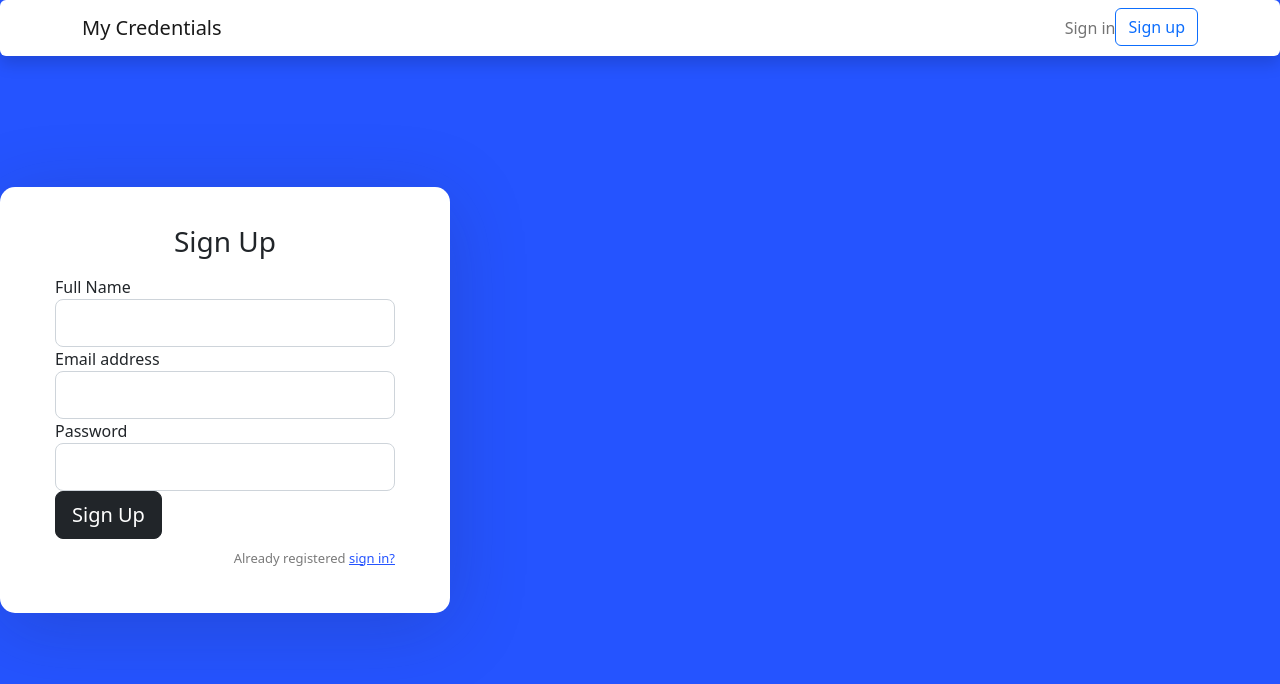
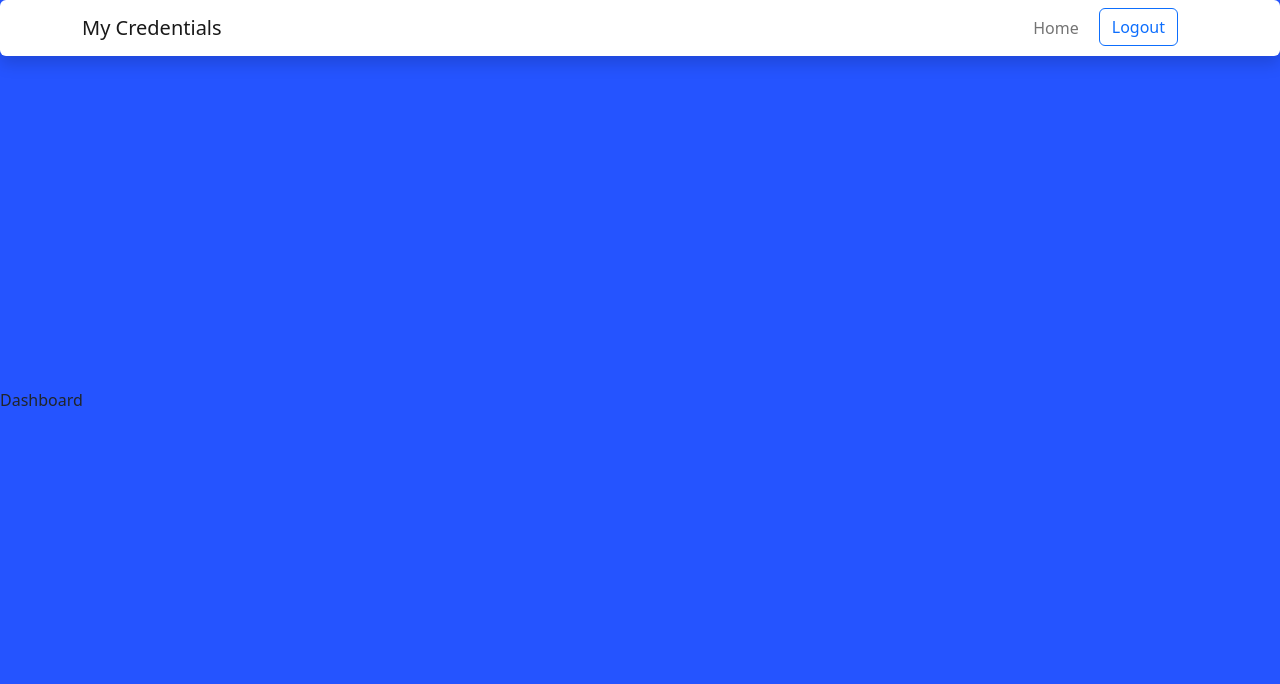
Before and after one commit to Saq-torosyan82/my_credentials_front_end, a Vue app: page / in a window 1280 px wide. Shown: the top 684 px of the page. Built offline with nearby package versions, Linux system fonts and the light colour scheme.

Commit message:
made navigation and pages for auth and not auth

```diff
--- a/src/App.vue
+++ b/src/App.vue
@@ -1,36 +1,32 @@
 <template>
   <div class="vue-tempalte">
     <!-- Navigation -->
-    <nav
-      class="navbar shadow bg-white rounded justify-content-between flex-nowrap flex-row fixed-top"
-    >
-      <div class="container">
-        <a
-          class="navbar-brand float-left"
-          target="_blank"
-        >
-          My Credentials
-        </a>
-        <ul class="nav navbar-nav flex-row float-right">
-          <li class="nav-item">
-            <router-link class="nav-link pr-3" to="/login">Sign in</router-link>
-          </li>
-          <li class="nav-item">
-            <router-link class="btn btn-outline-primary" to="/"
-              >Sign up</router-link
-            >
-          </li>
-        </ul>
-      </div>
-    </nav>
+    <NavBar :is-auth="isAuth" />
 
     <!-- Main -->
     <div class="App">
       <div class="vertical-center">
-        <div class="inner-block">
-          <router-view />
-        </div>
+        <Main :is-auth="isAuth" />
       </div>
     </div>
   </div>
 </template>
+
+<script>
+import NavBar from "@/components/NavBar";
+import Main from "@/components/Main";
+
+export default {
+  name: "App",
+  components: {
+    NavBar,
+    Main
+  },
+  props: {
+    isAuth: {
+      type: Boolean,
+      default: true,
+    }
+  }
+}
+</script>
--- a/src/assets/css/main.css
+++ b/src/assets/css/main.css
@@ -6,6 +6,9 @@
     min-height: 100vh;
     display: flex;
     font-weight: 400;
+  }
+  #app {
+    width: 100%;
   }
   body,
   html,
@@ -18,6 +21,9 @@
   .navbar-light {
     background-color: #ffffff;
     box-shadow: 0px 14px 80px rgba(34, 35, 58, 0.2);
+  }
+  .nav-item {
+    margin-right: 20px;
   }
   .vertical-center {
     display: flex;
--- /dev/null
+++ b/src/components/Dashboard.vue
@@ -0,0 +1,15 @@
+<template>
+    <div>
+Dashboard
+    </div>
+</template>
+
+<script>
+    export default {
+        name: "Dashboard",
+    }
+</script>
+
+<style lang="scss" scoped>
+
+</style>
--- /dev/null
+++ b/src/components/Home.vue
@@ -0,0 +1,15 @@
+<template>
+    <div>
+        Home Page
+    </div>
+</template>
+
+<script>
+    export default {
+        name: "Home",
+    }
+</script>
+
+<style lang="scss" scoped>
+
+</style>
--- a/src/components/Login.vue
+++ b/src/components/Login.vue
@@ -10,14 +10,12 @@
                 <label>Password</label>
                 <input type="password" class="form-control form-control-lg" />
             </div>
-            <button type="submit" class="btn btn-dark btn-lg btn-block">Sign In</button>
+            <button type="submit" class="btn btn-dark btn-lg btn-block mt-5">Sign In</button>
         </form>
     </div>
 </template>
+
 <script>
-    export default {
-        data() {
-            return {}
-        }
-    }
+export default {
+}
 </script>
--- /dev/null
+++ b/src/components/Main.vue
@@ -0,0 +1,30 @@
+<template>
+    <div>
+        <Dashboard v-if="isAuth" />
+
+        <div v-else class="inner-block">
+          <router-view />
+        </div>
+    </div>
+</template>
+
+<script>
+import Dashboard from "@/components/Dashboard";
+
+export default {
+    name: "Main",
+    components: {
+        Dashboard
+    },
+    props: {
+        isAuth: {
+            type: Boolean,
+            default: false,
+        }
+    }
+}
+</script>
+
+<style lang="scss" scoped>
+
+</style>
--- /dev/null
+++ b/src/components/NavBar.vue
@@ -0,0 +1,42 @@
+<template>
+    <div>
+        <nav
+            class="navbar shadow bg-white rounded justify-content-between flex-nowrap flex-row fixed-top"
+        >
+            <div class="container">
+                <a
+                    class="navbar-brand float-left"
+                    target="_blank"
+                >
+                    My Credentials
+                </a>
+
+                <AuthNav v-if="isAuth" />
+                <NotAuthNav v-else />
+            </div>
+        </nav>
+    </div>
+</template>
+
+<script>
+import AuthNav from "@/components/elements/navigations/AuthNav";
+import NotAuthNav from "@/components/elements/navigations/NotAuthNav";
+
+export default {
+    name: "NavBar",
+    components: {
+        AuthNav,
+        NotAuthNav
+    },
+    props: {
+        isAuth: {
+            type: Boolean,
+            default: false,
+        }
+    }
+}
+</script>
+
+<style lang="scss" scoped>
+
+</style>
--- a/src/components/Signup.vue
+++ b/src/components/Signup.vue
@@ -14,7 +14,7 @@
                 <label>Password</label>
                 <input type="password" class="form-control form-control-lg" />
             </div>
-            <button type="submit" class="btn btn-dark btn-lg btn-block">Sign Up</button>
+            <button type="submit" class="btn btn-dark btn-lg btn-block mt-5">Sign Up</button>
             <p class="forgot-password text-right">
                 Already registered
                 <router-link :to="{name: 'login'}">sign in?</router-link>
@@ -22,10 +22,8 @@
         </form>
     </div>
 </template>
+
 <script>
-    export default {
-        data() {
-            return {}
-        }
-    }
+export default {
+}
 </script>
--- /dev/null
+++ b/src/components/elements/navigations/AuthNav.vue
@@ -0,0 +1,22 @@
+<template>
+    <div>
+        <ul class="nav navbar-nav flex-row float-left">
+            <li class="nav-item">
+                <router-link class="nav-link pr-3" :to="{name: 'home'}">Home</router-link>
+            </li>
+            <li class="nav-item">
+                <router-link class="btn btn-outline-primary" to="/">Logout</router-link>
+            </li>
+        </ul>
+    </div>
+</template>
+
+<script>
+    export default {
+        name: "AuthNav",
+    }
+</script>
+
+<style lang="scss" scoped>
+
+</style>
--- /dev/null
+++ b/src/components/elements/navigations/NotAuthNav.vue
@@ -0,0 +1,22 @@
+<template>
+    <div>
+        <ul class="nav navbar-nav flex-row float-right">
+            <li class="nav-item">
+                <router-link class="nav-link pr-3" :to="{name: 'login'}">Sign in</router-link>
+            </li>
+            <li class="nav-item">
+                <router-link class="btn btn-outline-primary" :to="{name: 'signup'}">Sign up</router-link>
+            </li>
+        </ul>
+    </div>
+</template>
+
+<script>
+    export default {
+        name: "NotAuthNav",
+    }
+</script>
+
+<style lang="scss" scoped>
+
+</style>
--- a/src/router/index.js
+++ b/src/router/index.js
@@ -3,6 +3,16 @@ import { createRouter, createWebHistory } from "vue-router";
 const routes = [
   {
     path: '/',
+    name: '',
+    component: () => import('@/components/Login.vue')
+  },
+  {
+    path: '/home',
+    name: 'home',
+    component: () => import('@/components/Home.vue')
+  },
+  {
+    path: '/signup',
     name: 'signup',
     component: () => import('@/components/Signup.vue')
   },
```
